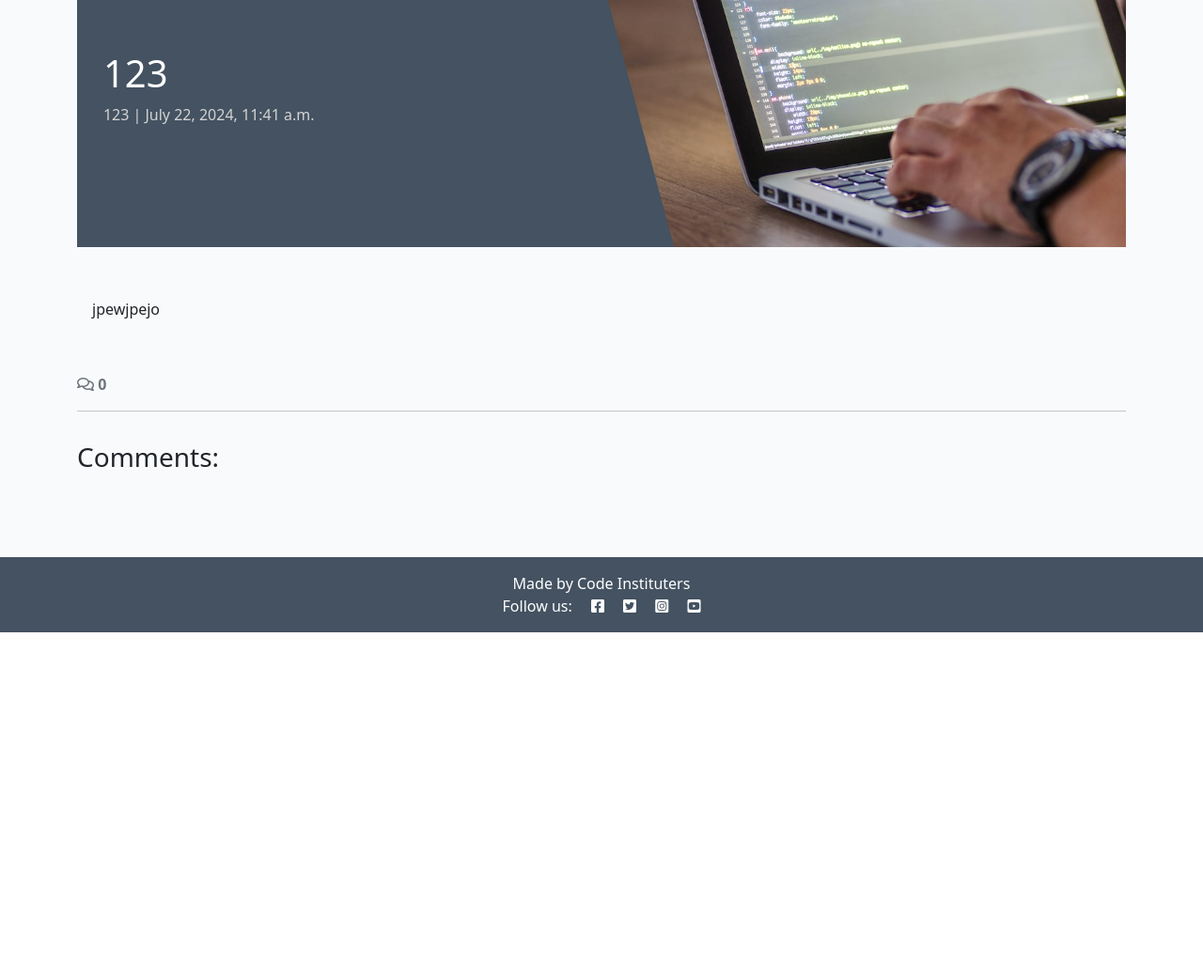
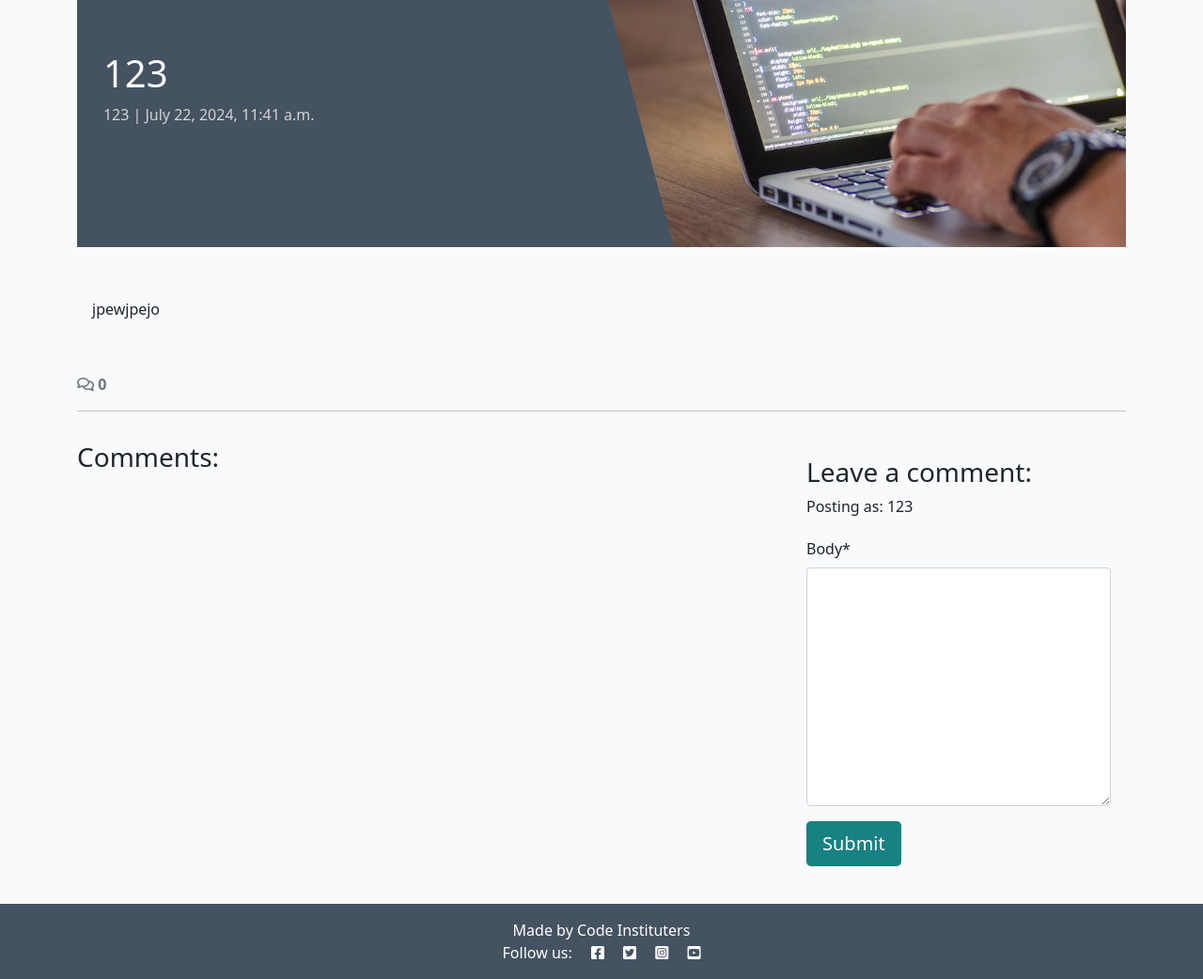
Before and after one commit to Grace-YuGuo/django-practise-two-blog, a Django app: page /123/ in a window 1280 px wide. Shown: the part 127-1169 px from the top of the page at 94% size. Before the commit the page ends 800 px from the top, so only its background shows below. Run offline with Django 4.2, Linux system fonts and the light colour scheme; a user stored in the database is signed in; data comes from the database, SQL or seed files in the repository; data that the repository does not hold is empty; some libraries are stand-ins or nearby versions.

Commit message:
Add comment as an authenticated user in blog_detail page

```diff
--- /dev/null
+++ b/blog/forms.py
@@ -0,0 +1,8 @@
+from .models import Comment
+from django import forms
+
+
+class CommentForm(forms.ModelForm):
+    class Meta:
+        model = Comment
+        fields = ('body',)
--- a/blog/templates/blog/post_detail.html
+++ b/blog/templates/blog/post_detail.html
@@ -1,5 +1,6 @@
 {% extends 'base.html' %} {% block content %}
 {% load static %}
+{% load crispy_forms_tags %}
 
 <div class="masthead">
     <div class="container">
@@ -70,6 +71,23 @@
                 {% endfor %}
             </div>
         </div>
+
+        <!-- Creating New Comments -->
+        <div class="col-md-4 card mb-4 mt-3">
+            <div class="card-body">
+                {% if user.is_authenticated %}
+                <h3>Leave a comment:</h3>
+                <p>Posting as: {{ user.username }}</p>
+                <form id="commentForm" method="post" style="margin-top: 1.3em;">
+                    {{ comment_form | crispy }}
+                    {% csrf_token %}
+                    <button id="submitButton" type="submit" class="btn btn-signup btn-lg">Submit</button>
+                </form>
+                {% else %}
+                <p>Log in to leave a comment</p>
+                {% endif %}
+            </div>
+        </div>
     </div>
 </div>
 
--- a/blog/views.py
+++ b/blog/views.py
@@ -1,8 +1,10 @@
 from django.shortcuts import render
 # from django.http import HttpResponse
 from django.views import generic
+from django.contrib import messages
 from .models import Post
 from django.shortcuts import render,get_object_or_404
+from .forms import CommentForm
 
 # Create your views here.
 # def func_one(request):
@@ -30,8 +32,21 @@ def post_detail(request,slug):
     comments = post.comments.all().order_by("-created_on")
     comment_count = post.comments.filter(approved=True).count()
 
+    # Handle the POST request from the comment form
+    if request.method == "POST":
+         comment_form = CommentForm(data=request.POST)
+         if comment_form.is_valid():
+            comment = comment_form.save(commit=False)
+            comment.author = request.user
+            comment.post = post
+            comment.save()
+            messages.add_message(request,messages.SUCCESS,'Comment submitted and awaiting approval')
+
+    comment_form = CommentForm()
+
     return render(request,"blog/post_detail.html",{"post":post,
     "comments":comments,
-    "comment_count":comment_count
+    "comment_count":comment_count,
+    'comment_form':comment_form,
     },
     )
--- a/codestar/settings.py
+++ b/codestar/settings.py
@@ -50,6 +50,8 @@ INSTALLED_APPS = [
     'allauth',
     'allauth.account',
     'allauth.socialaccount',
+    'crispy_forms',
+    'crispy_bootstrap5',
     'django_summernote',
     'blog',
     'about',
@@ -58,6 +60,9 @@ INSTALLED_APPS = [
 SITE_ID = 1
 LOGIN_REDIRECT_URL = '/'
 LOGOUT_REDIRECT_URL = '/'
+
+CRISPY_ALLOWED_TEMPLATE_PACKS = "bootstrap5"
+CRISPY_TEMPLATE_PACK = "bootstrap5"
 
 MIDDLEWARE = [
     'django.middleware.security.SecurityMiddleware',
--- a/requirements.txt
+++ b/requirements.txt
@@ -1,7 +1,9 @@
 asgiref==3.8.1
+crispy-bootstrap5==0.7
 dj-database-url==0.5.0
 Django==4.2.14
 django-allauth==0.57.2
+django-crispy-forms==2.3
 django-summernote==0.8.20.0
 gunicorn==20.1.0
 oauthlib==3.2.2
--- a/templates/base.html
+++ b/templates/base.html
@@ -72,6 +72,21 @@
             </div>
         </div>
     </nav>
+    <!-- displaying Django messages -->
+    <div class="container">
+        <div class="row">
+            <div class="col-md-8 offset-md-2">
+                {% for message in messages %}
+                <div class="alert {{ message.tags }} alert-dismissible
+          fade show" id="msg" role="alert">
+                    {{ message | safe }}
+                    <button type="button" class="btn-close" data-bs-dismiss="alert" aria-label="Close"></button>
+                </div>
+                {% endfor %}
+            </div>
+        </div>
+    </div>
+
 
     <main class="flex-shrink-0 main-bg">
         {% if user.is_authenticated %}
```
